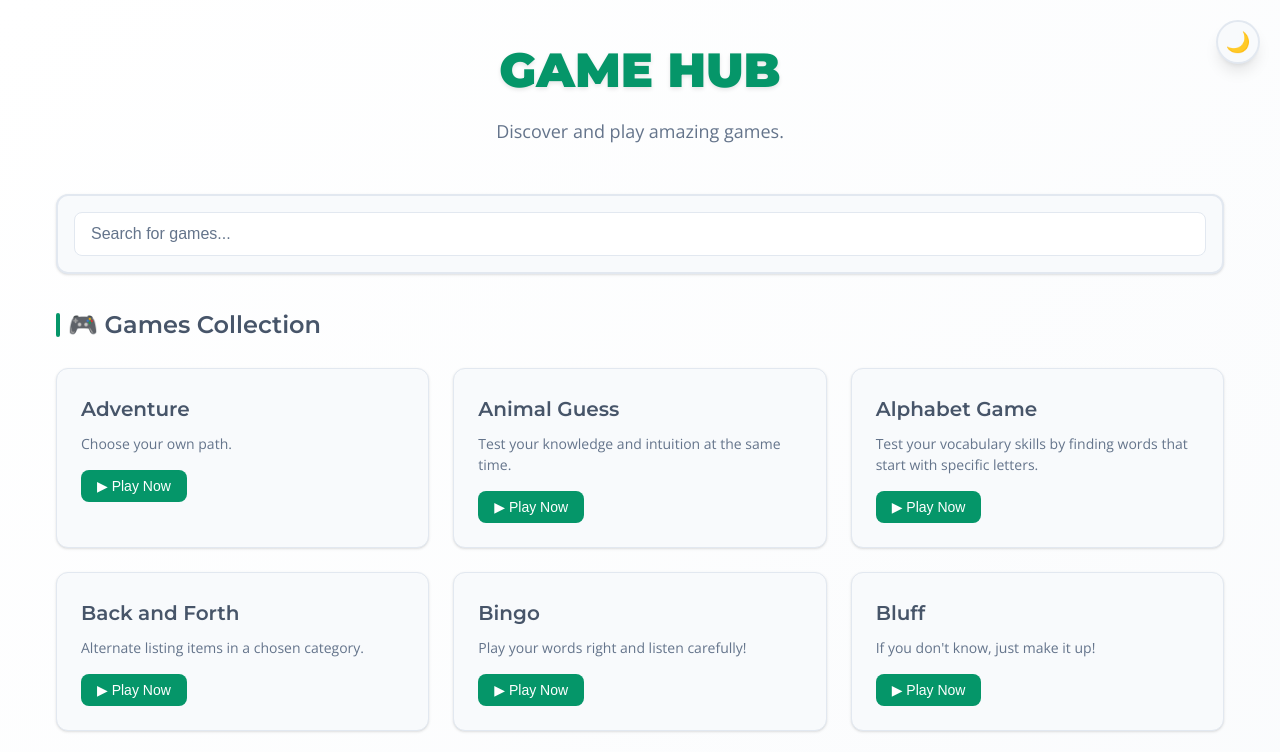
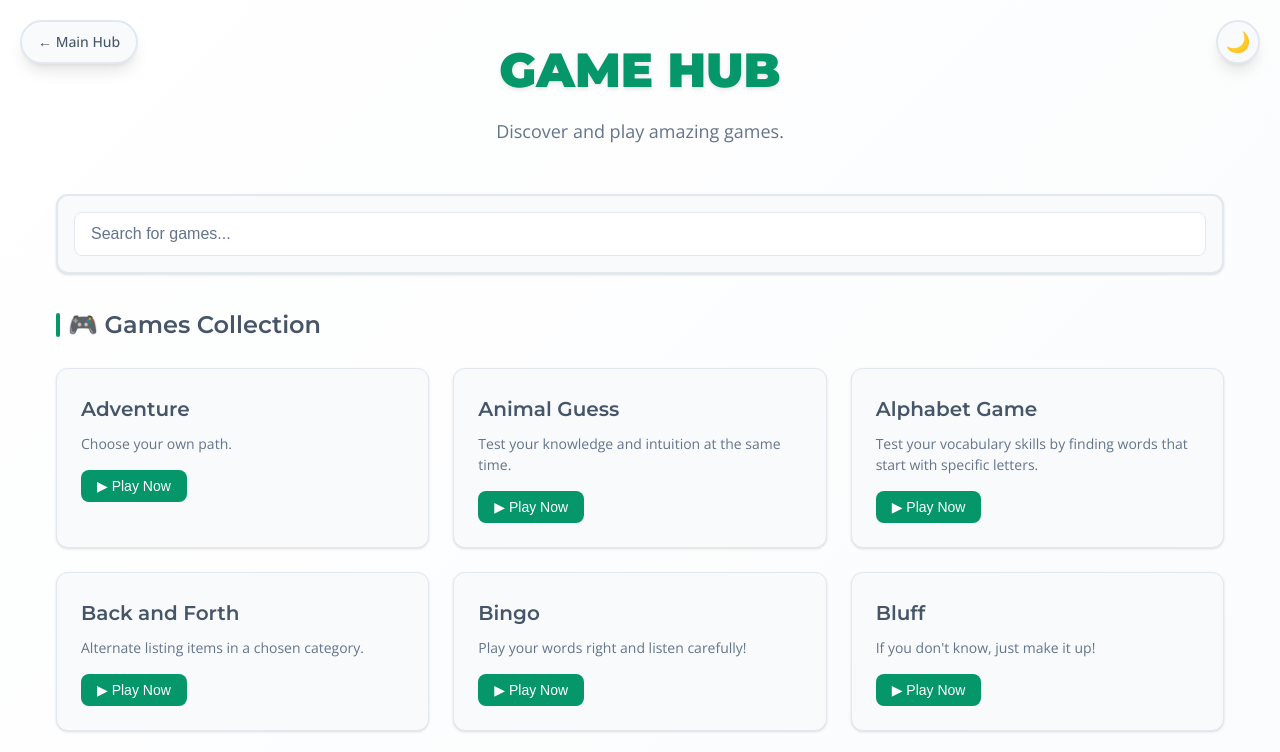
Before and after one commit to arschul/games, a plain HTML site: page index.html in a window 1280 px wide. Shown: the top 752 px of the page. Drawn offline with nearby package versions, Linux system fonts and the light colour scheme.

Commit message:
Add Back to Main Hub link

```diff
--- a/index.html
+++ b/index.html
@@ -92,6 +92,35 @@
 
         [data-theme="dark"] .theme-toggle .sun { display: block; }
         [data-theme="dark"] .theme-toggle .moon { display: none; }
+
+        .main-hub-link {
+            position: fixed;
+            top: 1.25rem;
+            left: 1.25rem;
+            z-index: 1000;
+            display: flex;
+            align-items: center;
+            gap: 0.4rem;
+            height: 44px;
+            padding: 0 1rem;
+            border-radius: 100px;
+            border: 2px solid var(--border);
+            background: var(--card);
+            color: var(--foreground);
+            font-family: 'Open Sans', sans-serif;
+            font-size: 0.875rem;
+            font-weight: 500;
+            text-decoration: none;
+            box-shadow: var(--shadow-lg);
+            transition: all 0.3s ease;
+        }
+
+        .main-hub-link:hover {
+            border-color: var(--primary);
+            color: var(--primary);
+            transform: translateY(-2px);
+            box-shadow: 0 0 0 4px var(--ring);
+        }
 
         .container {
             max-width: 1200px;
@@ -329,6 +358,8 @@
     </style>
 </head>
 <body>
+
+    <a class="main-hub-link" href="../">← Main Hub</a>
 
     <button class="theme-toggle" onclick="toggleTheme()" title="Toggle dark mode" aria-label="Toggle dark mode">
         <span class="sun">☀️</span>
```
